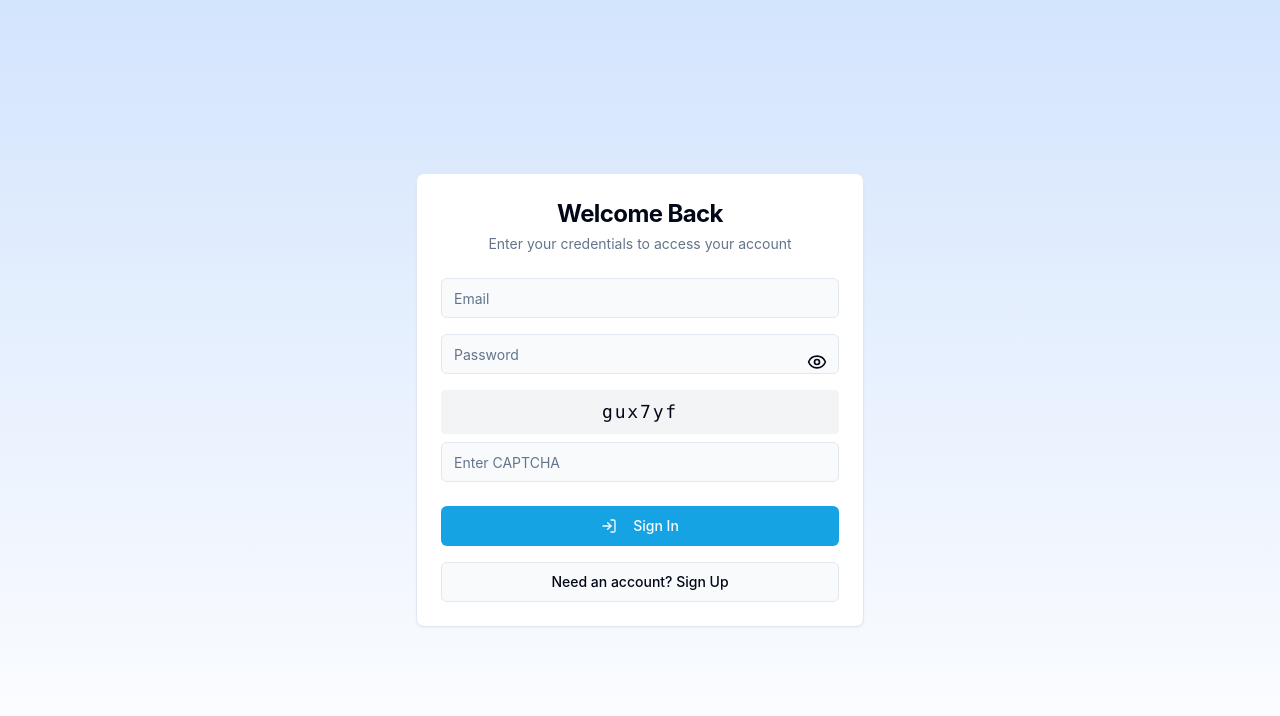
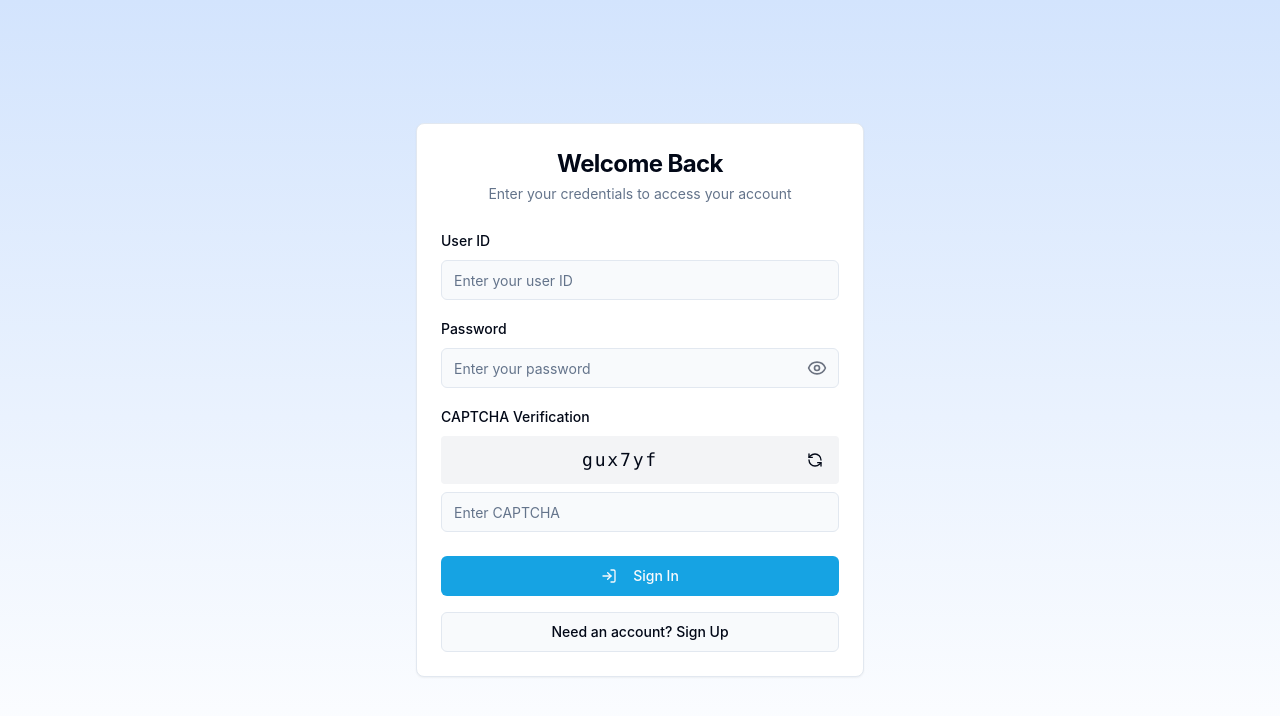
Before and after one commit to vinay10008/med-assistant-mobile-solution, a React (Vite) app: page /auth in a window 1280 px wide. Shown: the top 716 px of the page. Built offline with nearby package versions, Linux system fonts and the light colour scheme.

Commit message:
feat: Implement login page
Adds a login page with user ID, password, and CAPTCHA input fields.

```diff
--- a/src/pages/Auth.tsx
+++ b/src/pages/Auth.tsx
@@ -4,18 +4,39 @@ import { Card, CardContent, CardDescription, CardFooter, CardHeader, CardTitle }
 import { Button } from "@/components/ui/button";
 import { Input } from "@/components/ui/input";
 import { Alert, AlertDescription } from "@/components/ui/alert";
-import { Eye, EyeOff, LogIn, UserPlus } from "lucide-react";
+import { Eye, EyeOff, LogIn, UserPlus, RefreshCcw } from "lucide-react";
+import { Label } from "@/components/ui/label";
 
 const Auth = () => {
   const [isLogin, setIsLogin] = useState(true);
   const [showPassword, setShowPassword] = useState(false);
-  const [captcha] = useState(Math.random().toString(36).slice(2, 8));
+  const [userId, setUserId] = useState('');
+  const [password, setPassword] = useState('');
+  const [captcha, setCaptcha] = useState(Math.random().toString(36).slice(2, 8));
   const [userCaptcha, setUserCaptcha] = useState('');
+  const [error, setError] = useState('');
+
+  const refreshCaptcha = () => {
+    setCaptcha(Math.random().toString(36).slice(2, 8));
+    setUserCaptcha('');
+  };
 
   const handleSubmit = async (e: React.FormEvent) => {
     e.preventDefault();
+    setError('');
+
+    if (userCaptcha.toLowerCase() !== captcha.toLowerCase()) {
+      setError('Invalid CAPTCHA. Please try again.');
+      return;
+    }
+
+    if (!userId || !password) {
+      setError('Please fill in all fields');
+      return;
+    }
+
     // Authentication will be implemented when we connect to Supabase
-    console.log('Form submitted');
+    console.log('Form submitted', { userId, password });
   };
 
   return (
@@ -32,31 +53,52 @@ const Auth = () => {
         <CardContent>
           <form onSubmit={handleSubmit} className="space-y-4">
             <div className="space-y-2">
+              <Label htmlFor="userId">User ID</Label>
               <Input
-                type="email"
-                placeholder="Email"
+                id="userId"
+                type="text"
+                placeholder="Enter your user ID"
+                value={userId}
+                onChange={(e) => setUserId(e.target.value)}
                 required
-                className="w-full"
               />
             </div>
-            <div className="space-y-2 relative">
+            <div className="space-y-2">
+              <Label htmlFor="password">Password</Label>
+              <div className="relative">
                 <Input
+                  id="password"
                   type={showPassword ? "text" : "password"}
-                placeholder="Password"
+                  placeholder="Enter your password"
+                  value={password}
+                  onChange={(e) => setPassword(e.target.value)}
                   required
-                className="w-full pr-10"
+                  className="pr-10"
                 />
                 <button
                   type="button"
                   onClick={() => setShowPassword(!showPassword)}
-                className="absolute right-3 top-1/2 -translate-y-1/2"
+                  className="absolute right-3 top-1/2 -translate-y-1/2 text-gray-500 hover:text-gray-700"
                 >
                   {showPassword ? <EyeOff size={20} /> : <Eye size={20} />}
                 </button>
               </div>
+            </div>
             <div className="space-y-2">
-              <div className="bg-gray-100 p-2 rounded text-center font-mono text-lg tracking-widest select-none">
+              <Label>CAPTCHA Verification</Label>
+              <div className="flex items-center gap-2 bg-gray-100 p-2 rounded">
+                <div className="flex-1 font-mono text-lg tracking-widest select-none text-center">
                   {captcha}
+                </div>
+                <Button
+                  type="button"
+                  variant="ghost"
+                  size="icon"
+                  onClick={refreshCaptcha}
+                  className="h-8 w-8"
+                >
+                  <RefreshCcw size={16} />
+                </Button>
               </div>
               <Input
                 type="text"
@@ -64,9 +106,13 @@ const Auth = () => {
                 value={userCaptcha}
                 onChange={(e) => setUserCaptcha(e.target.value)}
                 required
-                className="w-full"
               />
             </div>
+            {error && (
+              <Alert variant="destructive">
+                <AlertDescription>{error}</AlertDescription>
+              </Alert>
+            )}
           </form>
         </CardContent>
         <CardFooter className="flex flex-col gap-4">
```
Lines whose indentation alone changed are shown as unchanged.
